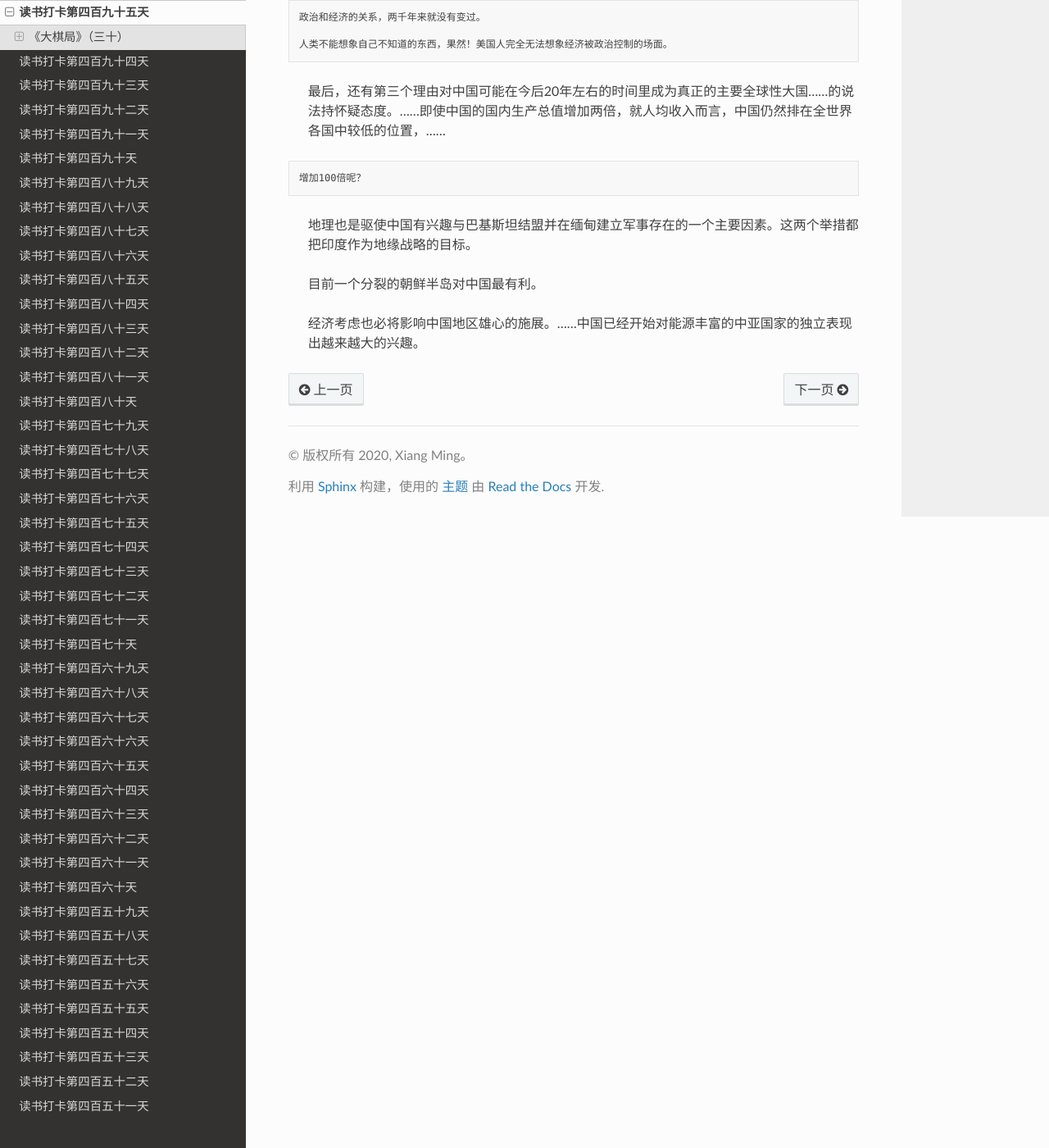
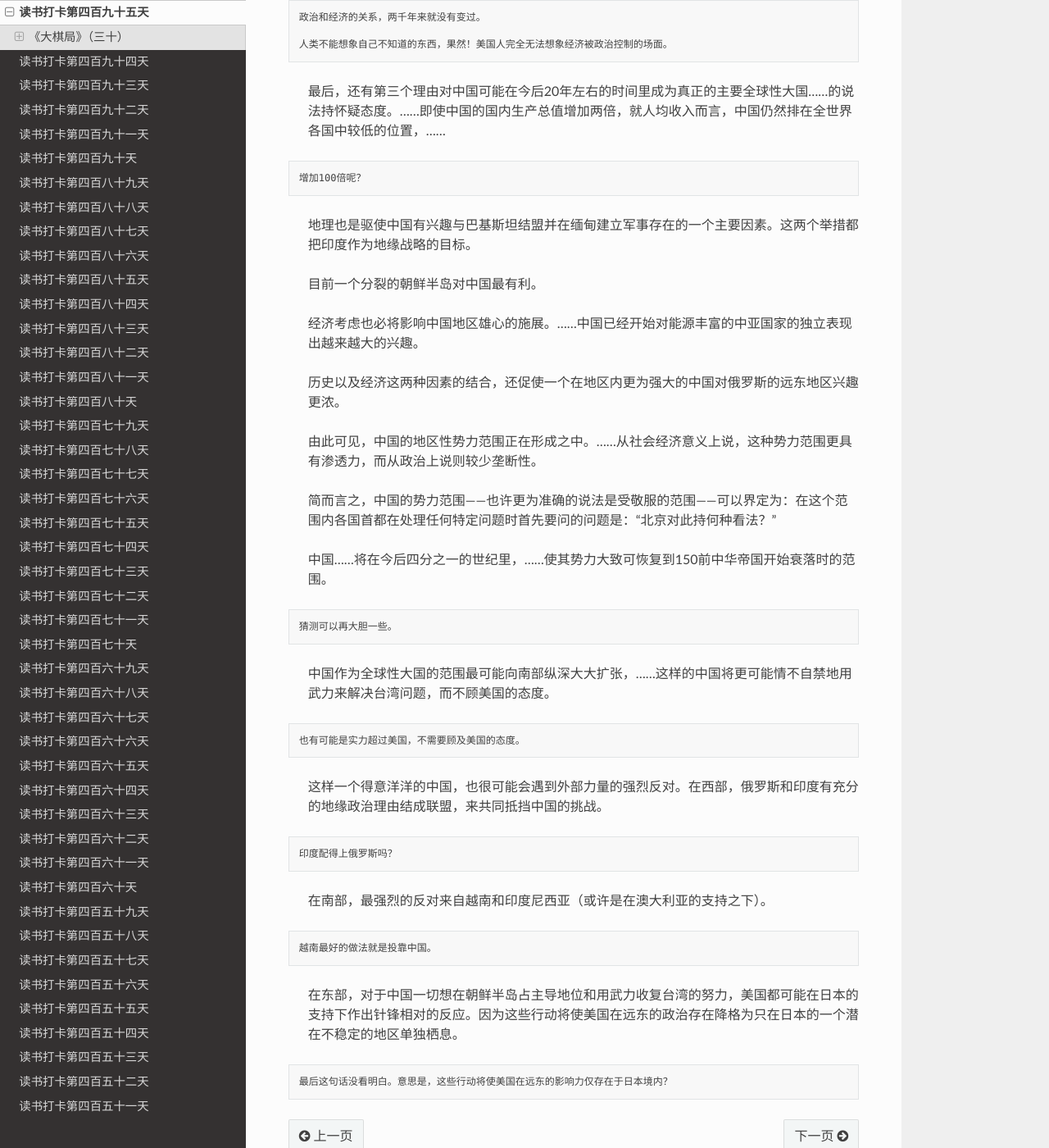
Before and after one commit to xiangming1975/reading, a Sphinx documentation site: the page built from source/2021-12-31.md, in a window 1280 px wide and 1400 px high, scrolled down 1207 px. Shown: the whole window at 82% size. Built offline with Sphinx 7.4.7 and the Read the Docs theme 2.0.0, drawn with Linux system fonts in a browser that asks for light colours.

Commit message:
大棋局，-2022-01-01

````diff
--- a/source/2021-12-31.md
+++ b/source/2021-12-31.md
@@ -45,3 +45,31 @@
 > 目前一个分裂的朝鲜半岛对中国最有利。
 
 > 经济考虑也必将影响中国地区雄心的施展。……中国已经开始对能源丰富的中亚国家的独立表现出越来越大的兴趣。
+
+> 历史以及经济这两种因素的结合，还促使一个在地区内更为强大的中国对俄罗斯的远东地区兴趣更浓。
+
+> 由此可见，中国的地区性势力范围正在形成之中。……从社会经济意义上说，这种势力范围更具有渗透力，而从政治上说则较少垄断性。
+
+> 简而言之，中国的势力范围——也许更为准确的说法是受敬服的范围——可以界定为：在这个范围内各国首都在处理任何特定问题时首先要问的问题是：“北京对此持何种看法？”
+
+> 中国……将在今后四分之一的世纪里，……使其势力大致可恢复到150前中华帝国开始衰落时的范围。
+```
+猜测可以再大胆一些。
+```
+> 中国作为全球性大国的范围最可能向南部纵深大大扩张，……这样的中国将更可能情不自禁地用武力来解决台湾问题，而不顾美国的态度。
+```
+也有可能是实力超过美国，不需要顾及美国的态度。
+```
+> 这样一个得意洋洋的中国，也很可能会遇到外部力量的强烈反对。在西部，俄罗斯和印度有充分的地缘政治理由结成联盟，来共同抵挡中国的挑战。
+```
+印度配得上俄罗斯吗？
+```
+> 在南部，最强烈的反对来自越南和印度尼西亚（或许是在澳大利亚的支持之下）。
+```
+越南最好的做法就是投靠中国。
+```
+> 在东部，对于中国一切想在朝鲜半岛占主导地位和用武力收复台湾的努力，美国都可能在日本的支持下作出针锋相对的反应。因为这些行动将使美国在远东的政治存在降格为只在日本的一个潜在不稳定的地区单独栖息。
+```
+最后这句话没看明白。意思是，这些行动将使美国在远东的影响力仅存在于日本境内？
+```
+>
````
